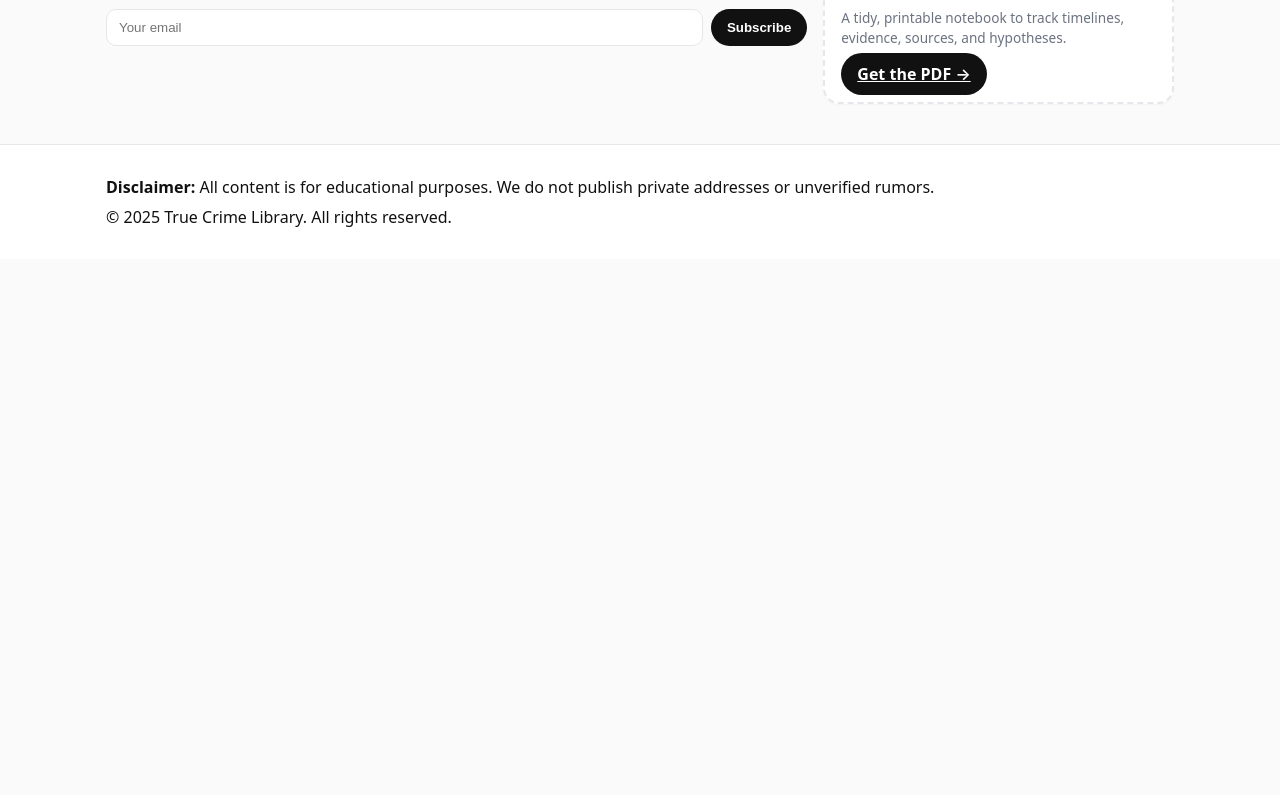
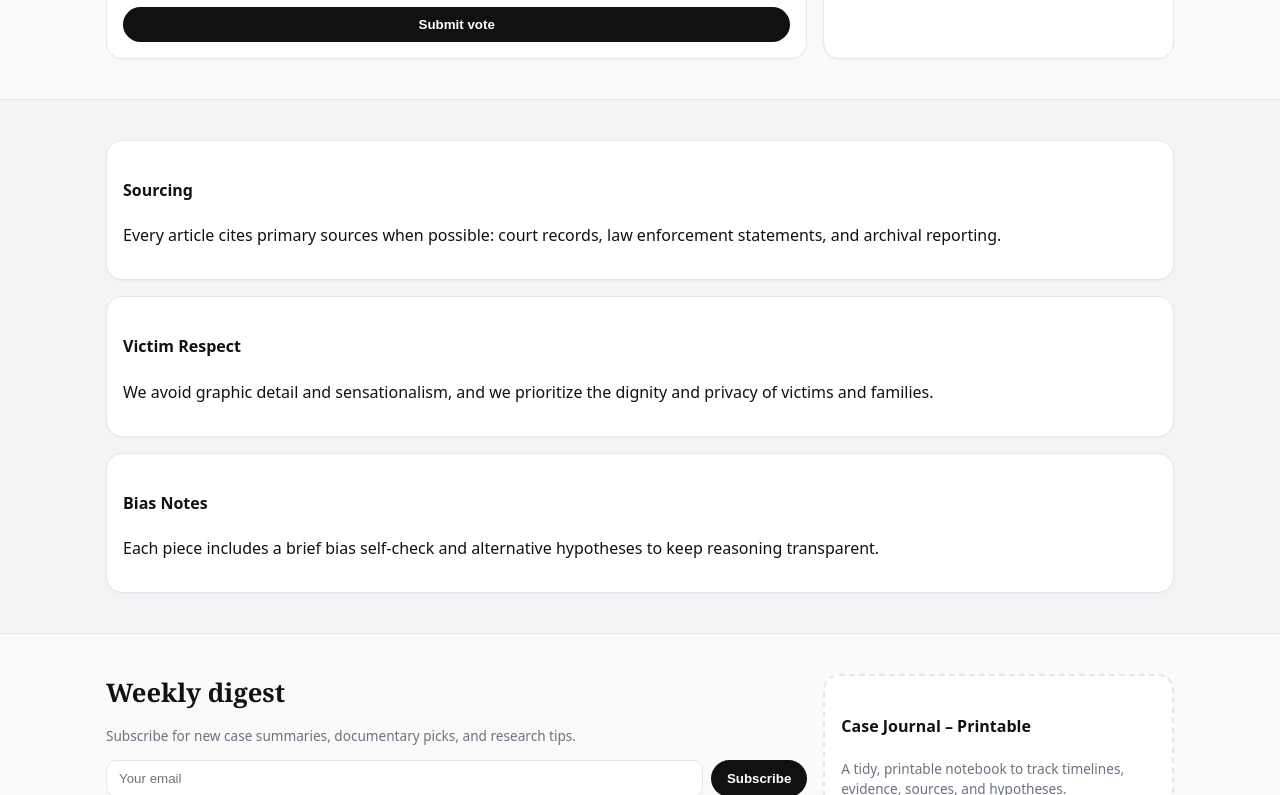
Before and after one commit to riffey55/true-crime-library, a plain HTML site: page index.html in a window 1280 px wide. Shown: the part 2005-2800 px from the top of the page. Before the commit the page ends 2264 px from the top, so only its background shows below. Drawn offline with Linux system fonts and the light colour scheme.

Commit message:
feat(home): restore latest cards + add Kohberger card

```diff
--- a/index.html
+++ b/index.html
@@ -102,6 +102,15 @@
       <div class="container">
         <h3>Latest additions</h3>
         <div class="grid">
+          <!-- NEW: Kohberger card -->
+          <article class="card">
+            <div class="tag">Ongoing</div>
+            <h4>Case: Brian Kohberger</h4>
+            <p>Neutral overview with timeline, filings, and primary sources.</p>
+            <a class="link" href="cases/brian-kohberger.html">Read more →</a>
+          </article>
+
+          <!-- Original card 1 -->
           <article class="card">
             <div class="tag">Unsolved</div>
             <h4>Case Study 1: The Willow Creek Mystery</h4>
@@ -111,6 +120,8 @@
             </p>
             <a class="link" href="cases/marigold-cold-case.html">Read more →</a>
           </article>
+
+          <!-- Original card 2 -->
           <article class="card">
             <div class="tag">Solved</div>
             <h4>Case Study 2: The Riverview Letters</h4>
@@ -120,6 +131,8 @@
             </p>
             <a class="link" href="#">Read more →</a>
           </article>
+
+          <!-- Original card 3 -->
           <article class="card">
             <div class="tag">Unsolved</div>
             <h4>Case Study 3: The Old Depot Disappearance</h4>
@@ -179,6 +192,33 @@
       </div>
     </section>
 
+    <!-- Ethics -->
+    <section id="ethics" class="section section--alt">
+      <div class="container grid">
+        <article class="card">
+          <h4>Sourcing</h4>
+          <p>
+            Every article cites primary sources when possible: court records,
+            law enforcement statements, and archival reporting.
+          </p>
+        </article>
+        <article class="card">
+          <h4>Victim Respect</h4>
+          <p>
+            We avoid graphic detail and sensationalism, and we prioritize the
+            dignity and privacy of victims and families.
+          </p>
+        </article>
+        <article class="card">
+          <h4>Bias Notes</h4>
+          <p>
+            Each piece includes a brief bias self-check and alternative
+            hypotheses to keep reasoning transparent.
+          </p>
+        </article>
+      </div>
+    </section>
+
     <!-- Newsletter -->
     <section id="newsletter" class="section">
       <div class="container grid grid--side">
@@ -224,6 +264,7 @@
         </p>
         <p>
           © <span id="year"></span> True Crime Library. All rights reserved.
+          <a href="disclosure.html">Affiliate Disclosure</a>
         </p>
       </div>
     </footer>
```
